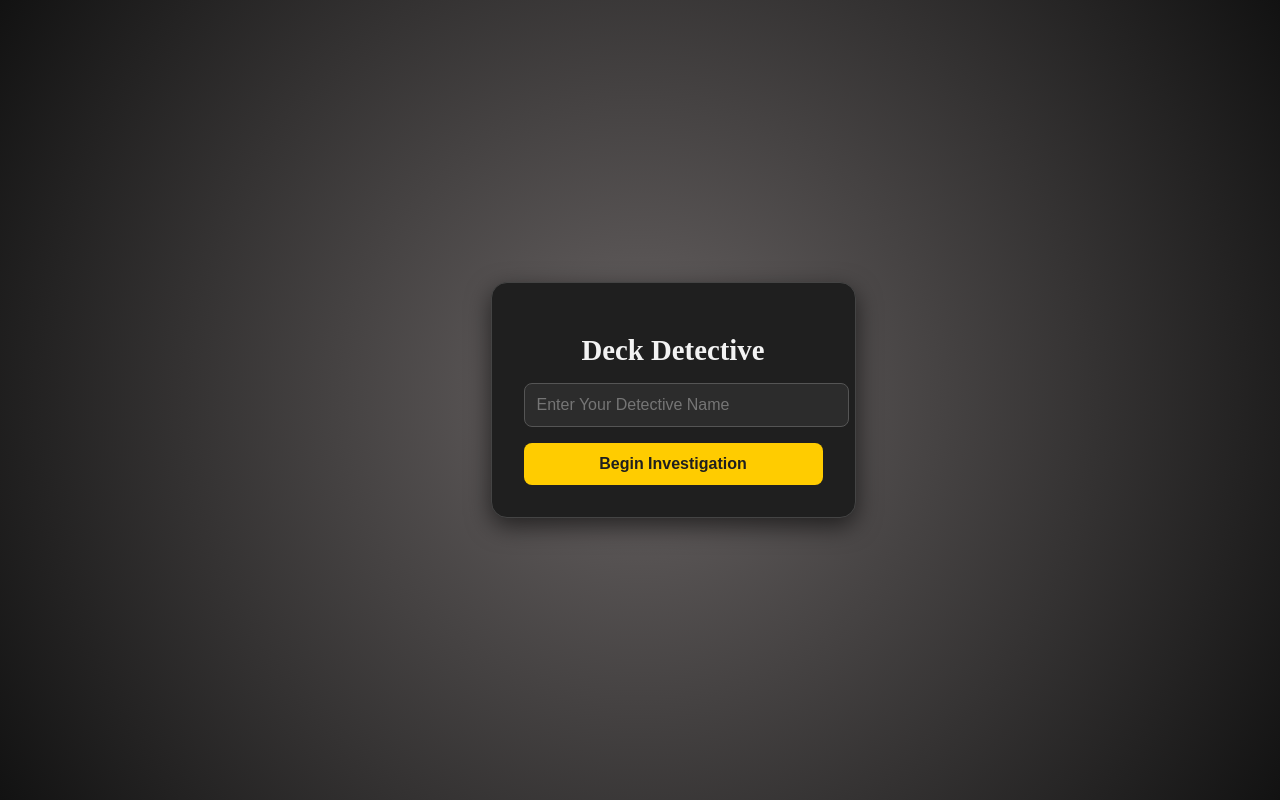
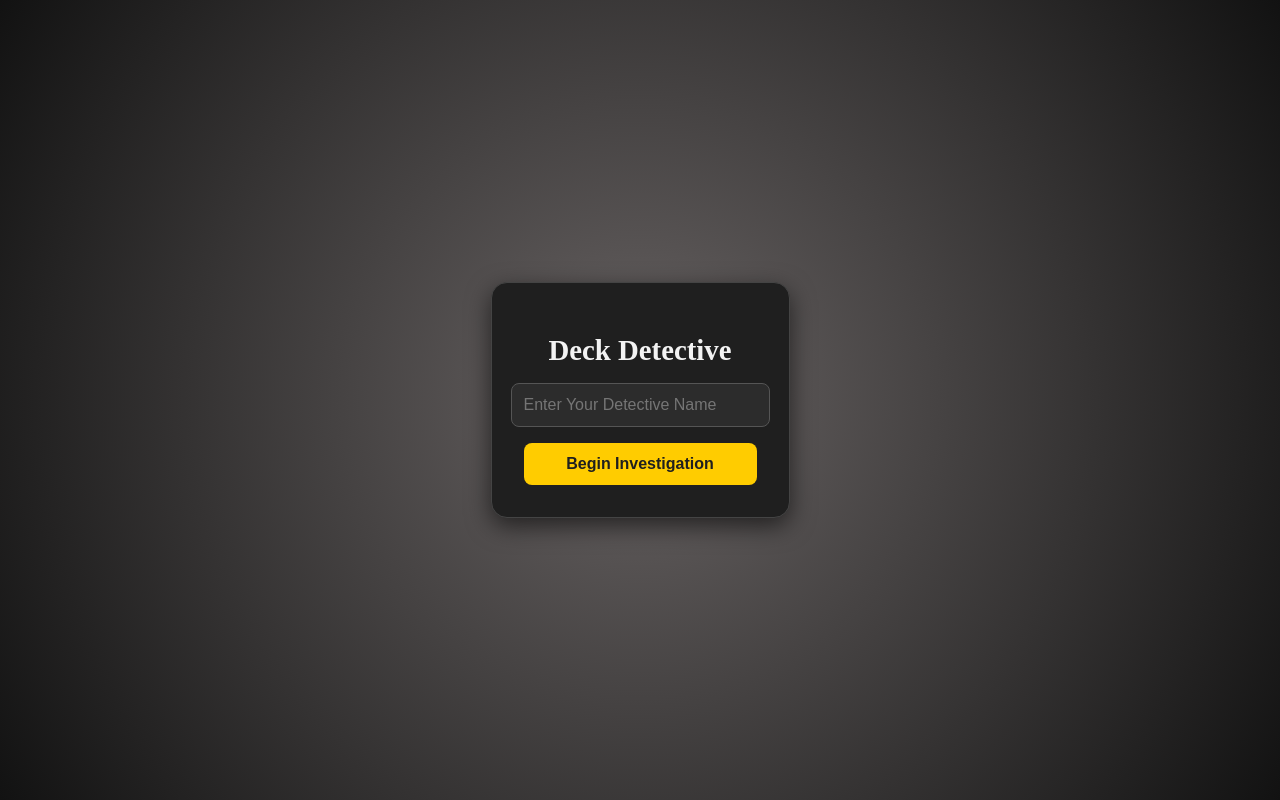
Before and after one commit to yashw22/deck-detective, a React (Vite) app: page / in a window 1280 px wide. Built offline with nearby package versions, Linux system fonts and the light colour scheme.

Commit message:
css update

```diff
--- a/src/components/InvestigationSheet/InvestigationSheet.jsx
+++ b/src/components/InvestigationSheet/InvestigationSheet.jsx
@@ -253,8 +253,8 @@ function InvestigationSheet({ players }) {
   return (
     <div className={styles.outerContainer}>
       {/* <div className={styles.header}>Investigation Sheet</div> */}
-
-      <div id="gridContainer" className={styles.gridContainer}>
+      <div className={styles.innerContainer}>
+        <div className={styles.gridContainer}>
           {weaponElements.map((weapon) => getWeaponGrid(weapon))}
         </div>
 
@@ -345,6 +345,7 @@ function InvestigationSheet({ players }) {
           ))}
         </div>
       </div>
+    </div>
   );
 }
 InvestigationSheet.propTypes = {
--- a/src/components/InvestigationSheet/InvestigationSheet.module.css
+++ b/src/components/InvestigationSheet/InvestigationSheet.module.css
@@ -2,7 +2,8 @@
   /* background-color: lightblue; */
   font-family: Arial, sans-serif;
   /* font-family: "Creepster", cursive; */
-  justify-content: center;
+  /* justify-content: space-around; */
+  /* width: 100vw; */
   /* align-items: center; */
   /* display:block; */
 }
@@ -104,6 +105,9 @@
 
 .notesAreaContainer {
   margin-top: 10px;
+  /* display: inline-flex;
+  min-width: 0;
+  width: auto; */
 }
 
 .notesRowContainer {
--- a/src/components/Pages/GamePage.jsx
+++ b/src/components/Pages/GamePage.jsx
@@ -228,7 +228,7 @@ const GamePage = forwardRef(function GamePage(
           ))}
         </div>
       );
-    } else return <div>No. of cards: {resData.res.length}</div>;
+    }
   };
 
   const getResModalContent = () => {
@@ -251,6 +251,7 @@ const GamePage = forwardRef(function GamePage(
           </div>
         )}
         {getSearchResponseContent()}
+        <div>No. of cards: {resData.res.length}</div>
       </>
     );
   };
--- a/src/components/Pages/GamePage.module.css
+++ b/src/components/Pages/GamePage.module.css
@@ -4,7 +4,7 @@
   top: 0;
   left: 0;
   width: 100%;
-  height: 40px;
+  height: 50px;
   background-color: #555;
   color: white;
   /* box-shadow: 0 -2px 5px rgba(0, 0, 0, 0.2); */
@@ -12,27 +12,33 @@
   justify-content: space-around;
   align-items: center;
   font-size: 16px;
-  z-index: 10;
+  z-index: 1000;
 }
 
 .contentContainer {
-  height: calc(100vh - 80px);
-  /* width: 100vh; */
+  height: calc(100vh - 100px);
+  /* width: 100vw; */
   /* overflow-x: hidden; */
-  /* overflow-y: scroll; */
-  /* padding-top: 40px;
-  padding-bottom: 40px; */
+  overflow-y: scroll;
+  padding-top: 40px;
+  padding-bottom: 40px;
   text-align: center;
+}
+.contentContainer::-webkit-scrollbar {
+  display: none;
+}
+
+.contentContainer {
+  -ms-overflow-style: none;
+  scrollbar-width: none;
 }
 
 .cardRow {
-  background-color: aqua;
+  background-color: blanchedalmond;
 }
 
 .cards {
-  /* background-color: pink; */
   transform: scale(0.6);
-  /* transform-origin: top left; */
   display: inline-block;
   overflow: hidden;
 }
@@ -91,7 +97,7 @@
   bottom: 0;
   left: 0;
   width: 100%;
-  height: 40px;
+  height: 50px;
   background-color: #333;
   box-shadow: 0 -2px 5px rgba(0, 0, 0, 0.2);
   display: flex;
--- a/src/components/Pages/LobbyCreatePage.module.css
+++ b/src/components/Pages/LobbyCreatePage.module.css
@@ -4,11 +4,10 @@
     border: 1px solid #444; /* Subtle border */
     border-radius: 16px;
     padding: 2rem;
-    width: 90%;
     max-width: 400px;
     text-align: center;
     box-shadow: 0 8px 24px rgba(0, 0, 0, 0.6); /* Dramatic shadow */
-    margin: 1rem auto; /* Center the container */
+
   }
 
   .heading {
--- a/src/components/Pages/LobbyJoinPage.module.css
+++ b/src/components/Pages/LobbyJoinPage.module.css
@@ -4,11 +4,9 @@
     border: 1px solid #444;
     border-radius: 16px;
     padding: 2rem;
-    width: 90%;
     max-width: 400px;
+    box-shadow: 0 8px 24px rgba(0, 0, 0, 0.6);
     text-align: center;
-    box-shadow: 0 8px 24px rgba(0, 0, 0, 0.6);
-    margin: 1rem auto;
   }
 
   /* Heading styles */
--- a/src/components/Pages/StartingPage.jsx
+++ b/src/components/Pages/StartingPage.jsx
@@ -6,12 +6,12 @@ import styles from "./StartingPage.module.css";
 
 export default function StartingPage() {
   const [name, setName] = useState(""); // Store the detective's name
-  const [isGamePage, setIsGamePage] = useState(false); // Toggle between pages
+  const [isLobby, setIsLobby] = useState(false); // Toggle between pages
   const [activeComponent, setActiveComponent] = useState();
 
   const handleSubmit = (e) => {
     e.preventDefault();
-    if (name.trim()) setIsGamePage(true); // Move to the second page
+    if (name.trim()) setIsLobby(true); // Move to the second page
   };
 
   const handleLobbyOptionClick = (component) => {
@@ -19,12 +19,11 @@ export default function StartingPage() {
   };
 
   /* First Page: Enter Name */
-  if (!isGamePage)
+  if (!isLobby)
     return (
       <div className={styles.body}>
         <div className={styles.card}>
           <h1 className={styles.title}>Deck Detective</h1>
-          <form onSubmit={handleSubmit}>
           <input
             type="text"
             placeholder="Enter Your Detective Name"
@@ -33,10 +32,9 @@ export default function StartingPage() {
             className={styles.input}
             required
           />
-            <button type="submit" className={styles.button}>
+          <button onClick={handleSubmit} className={styles.button}>
             Begin Investigation
           </button>
-          </form>
         </div>
       </div>
     );
--- a/src/components/Pages/StartingPage.module.css
+++ b/src/components/Pages/StartingPage.module.css
@@ -2,29 +2,28 @@
 body {
   margin: 0;
   padding: 0;
-  width: 100vw; /* Full width of the viewport */
-  height: 100vh; /* Full height of the viewport */
-  font-family: 'Arial', sans-serif;
-  background-color: #121212; /* Dark background */
-  color: #e5e5e5; /* Soft white text */
+  width: 100vw;
+  height: 100vh;
+  font-family: "Arial", sans-serif;
+  background-color: #121212;
+  color: #e5e5e5;
   display: flex;
   align-items: center;
   justify-content: center;
   background: radial-gradient(circle, #686363 0%, #121212 100%);
 }
 
-
 /* Card Container */
 .card {
-    background: #1f1f1f; /* Dark gray card background */
-    border: 1px solid #444; /* Subtle border */
+  background: #1f1f1f;
+  border: 1px solid #444;
   border-radius: 16px;
   padding: 2rem;
-    width: 100%;
   max-width: 400px;
-    text-align: center;
-    box-shadow: 0 8px 24px rgba(0, 0, 0, 0.6); /* Dramatic shadow */
-    transform: scale(1);
+  display: flex;
+  flex-direction: column;
+  align-items: center;
+  box-shadow: 0 8px 24px rgba(0, 0, 0, 0.6);
   transition: transform 0.3s, box-shadow 0.3s;
 }
 
@@ -39,7 +38,7 @@ body {
   color: #f3f3f3; /* Brighter text for the title */
   margin-bottom: 1rem;
   font-weight: bold;
-    font-family: 'Creepster', cursive; /* Add a mysterious font */
+  font-family: "Creepster", cursive; /* Add a mysterious font */
 }
 
 /* Input Field */
```
Lines whose indentation alone changed are shown as unchanged.
